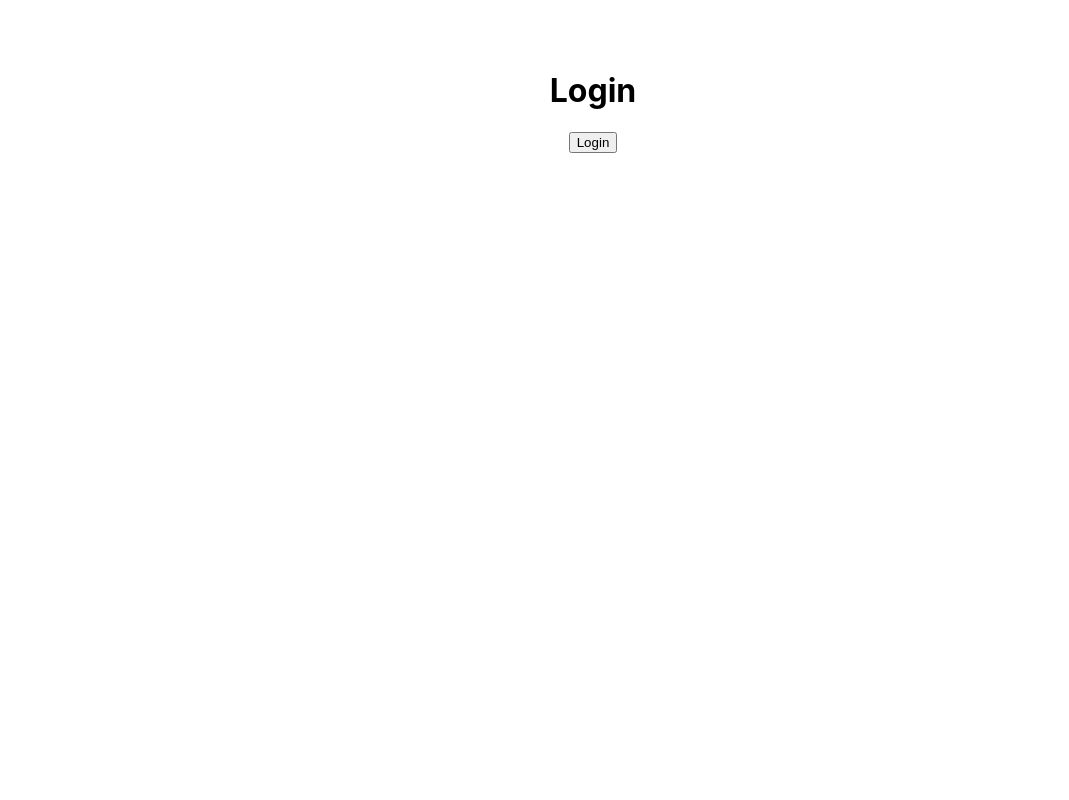
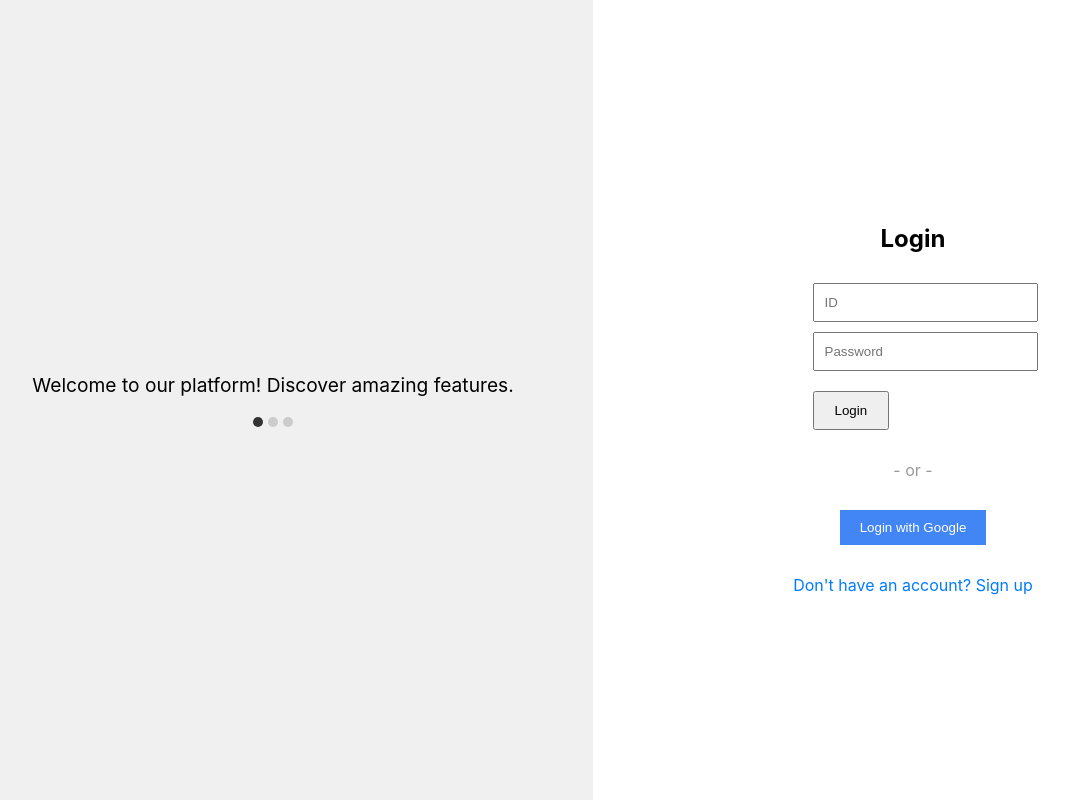
Before and after one commit to austin-personal/kj-kloudify, a React (Create React App) app in the folder client/: page /login in a window 1280 px wide. Shown: the whole page, without its empty margins (47-1116 px from the left). Built offline with nearby package versions, Linux system fonts and the light colour scheme.

Commit message:
FE-TH / Login with simple css

```diff
--- /dev/null
+++ b/client/src/components/LoginPage/AuthForm.css
@@ -0,0 +1,36 @@
+.auth-form h2 {
+    margin-bottom: 20px;
+}
+
+.auth-form input {
+    display: block;
+    margin: 10px 0;
+    padding: 10px;
+    width: 100%;
+    max-width: 300px;
+}
+
+.auth-form button {
+    padding: 10px 20px;
+    margin: 10px 0;
+}
+
+.divider {
+    margin: 20px 0;
+    color: #999;
+}
+
+.google-login {
+    background-color: #4285F4;
+    color: white;
+    padding: 10px 20px;
+    border: none;
+    cursor: pointer;
+    margin: 10px 0;
+}
+
+.auth-toggle {
+    margin-top: 20px;
+    cursor: pointer;
+    color: #007bff;
+}
--- /dev/null
+++ b/client/src/components/LoginPage/AuthForm.tsx
@@ -0,0 +1,31 @@
+import React from 'react';
+import './AuthForm.css';
+
+interface AuthFormProps {
+    setIsLoggedIn: (loggedIn: boolean) => void;
+}
+
+const AuthForm: React.FC<AuthFormProps> = ({ setIsLoggedIn }) => {
+    const handleLogin = () => {
+        // 로그인 성공 시 setIsLoggedIn을 호출하여 상태를 true로 설정
+        setIsLoggedIn(true);
+    };
+
+    return (
+        <div className="auth-form">
+            <h2>Login</h2>
+            <form onSubmit={(e) => { e.preventDefault(); handleLogin(); }}>
+                <input type="text" placeholder="ID" />
+                <input type="password" placeholder="Password" />
+                <button type="submit">Login</button>
+            </form>
+            <div className="divider">- or -</div>
+            <button className="google-login">Login with Google</button>
+            <div className="auth-toggle">
+                Don't have an account? <span>Sign up</span>
+            </div>
+        </div>
+    );
+};
+
+export default AuthForm;
--- /dev/null
+++ b/client/src/components/LoginPage/IntroSection.css
@@ -0,0 +1,23 @@
+.intro-content {
+    font-size: 1.2rem;
+    margin-bottom: 20px;
+    text-align: center;
+    transition: all 0.5s ease;
+}
+
+.intro-dots {
+    display: flex;
+    gap: 5px;
+}
+
+.dot {
+    width: 10px;
+    height: 10px;
+    border-radius: 50%;
+    background-color: #ccc;
+    cursor: pointer;
+}
+
+.dot.active {
+    background-color: #333;
+}
--- /dev/null
+++ b/client/src/components/LoginPage/IntroSection.tsx
@@ -0,0 +1,35 @@
+import React, { useState } from 'react';
+import './IntroSection.css';
+
+const introData = [
+    { id: 1, content: "Welcome to our platform! Discover amazing features." },
+    { id: 2, content: "Join us today and start your journey!" },
+    { id: 3, content: "Experience seamless integration and powerful tools." },
+];
+
+const IntroSection: React.FC = () => {
+    const [currentIndex, setCurrentIndex] = useState(0);
+
+    const handleDotClick = (index: number) => {
+        setCurrentIndex(index);
+    };
+
+    return (
+        <div className="intro-section">
+            <div className="intro-content">
+                {introData[currentIndex].content}
+            </div>
+            <div className="intro-dots">
+                {introData.map((_, index) => (
+                    <span
+                        key={index}
+                        className={`dot ${currentIndex === index ? 'active' : ''}`}
+                        onClick={() => handleDotClick(index)}
+                    ></span>
+                ))}
+            </div>
+        </div>
+    );
+};
+
+export default IntroSection;
--- /dev/null
+++ b/client/src/components/LoginPage/LoginPage.css
@@ -0,0 +1,23 @@
+.login-page {
+    display: flex;
+    height: 100vh;
+}
+
+.intro-section {
+    flex: 1;
+    background-color: #f0f0f0;
+    display: flex;
+    flex-direction: column;
+    justify-content: center;
+    align-items: center;
+    padding: 20px;
+}
+
+.auth-form {
+    flex: 1;
+    display: flex;
+    flex-direction: column;
+    justify-content: center;
+    align-items: center;
+    padding: 20px;
+}
--- /dev/null
+++ b/client/src/components/LoginPage/LoginPage.tsx
@@ -0,0 +1,19 @@
+import React from 'react';
+import IntroSection from './IntroSection';
+import AuthForm from './AuthForm';
+import './LoginPage.css';
+
+interface LoginPageProps {
+    setIsLoggedIn: (loggedIn: boolean) => void;
+}
+
+const LoginPage: React.FC<LoginPageProps> = ({ setIsLoggedIn }) => {
+    return (
+        <div className="login-page">
+            <IntroSection />
+            <AuthForm setIsLoggedIn={setIsLoggedIn} />
+        </div>
+    );
+};
+
+export default LoginPage;
--- a/client/src/pages/Login/Login.tsx
+++ b/client/src/pages/Login/Login.tsx
@@ -1,24 +1,12 @@
 import React from 'react';
-import { useNavigate } from 'react-router-dom';
+import LoginPage from '../../components/LoginPage/LoginPage';
 
 interface LoginProps {
     setIsLoggedIn: (loggedIn: boolean) => void;
 }
 
 const Login: React.FC<LoginProps> = ({ setIsLoggedIn }) => {
-    const navigate = useNavigate();
-
-    const handleLogin = () => {
-        setIsLoggedIn(true);
-        navigate('/');
-    };
-
-    return (
-        <div style={{ display: 'flex', flexDirection: 'column', alignItems: 'center', marginTop: '50px' }}>
-            <h1>Login</h1>
-            <button onClick={handleLogin}>Login</button>
-        </div>
-    );
+    return <LoginPage setIsLoggedIn={setIsLoggedIn} />;
 };
 
 export default Login;
```
